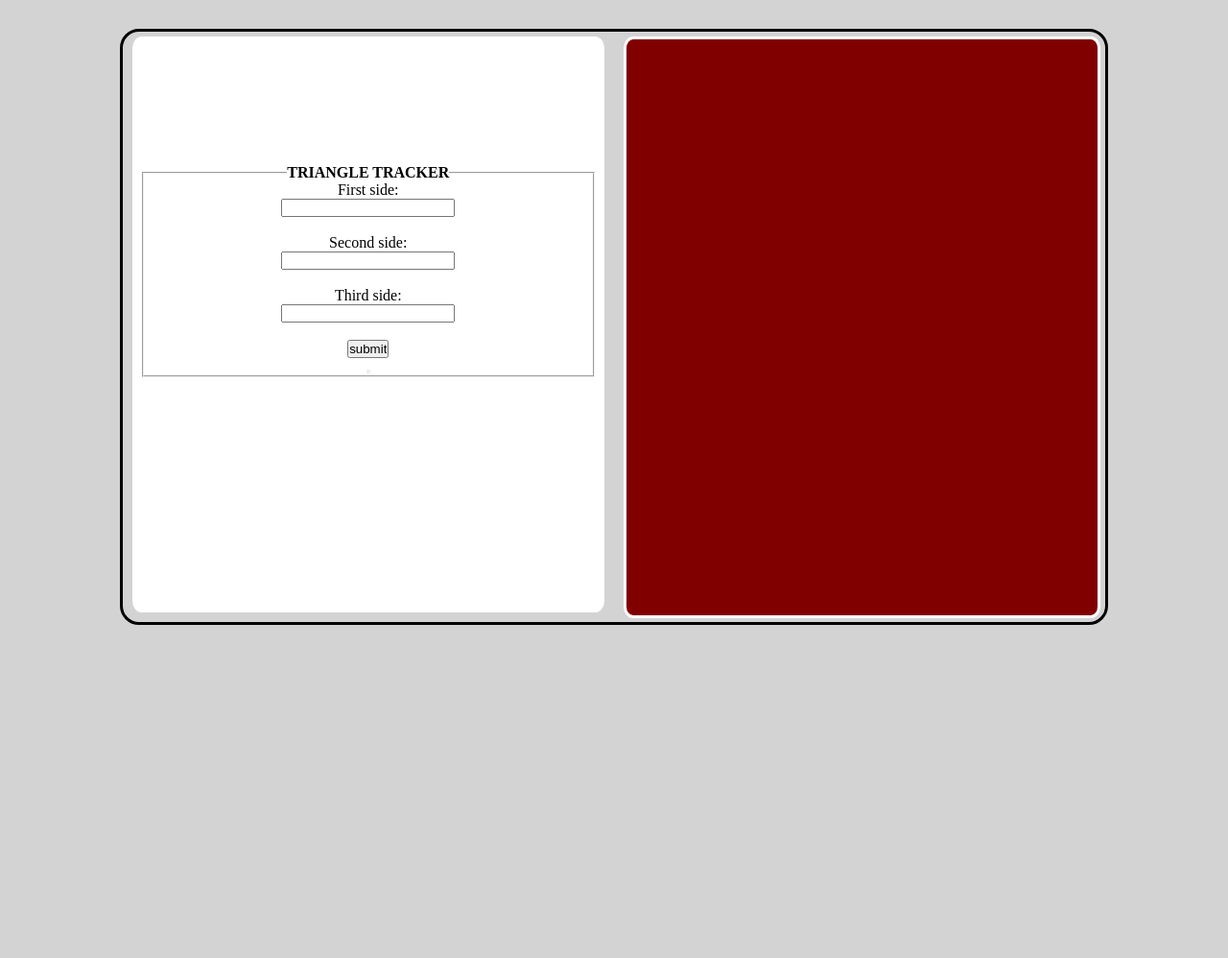
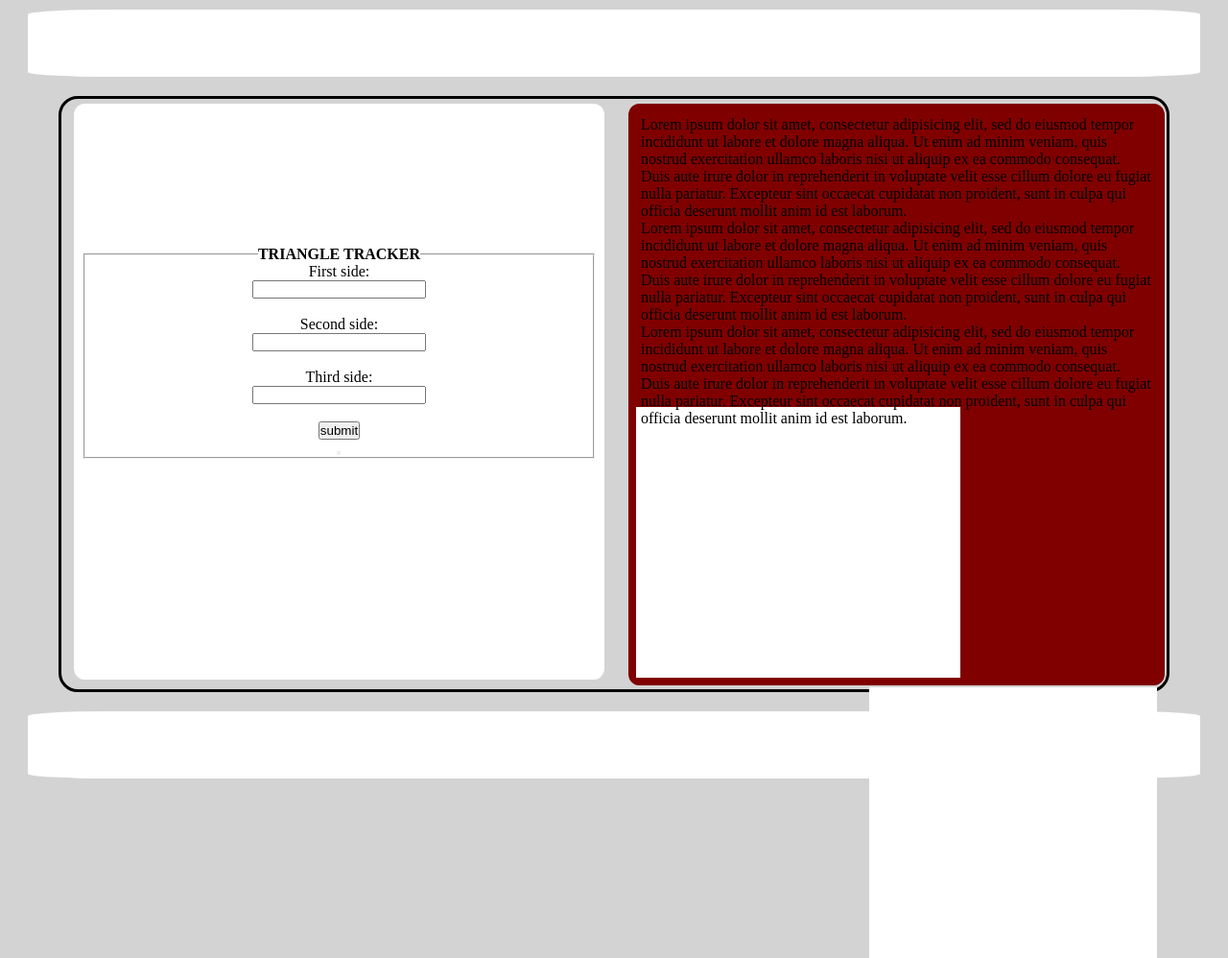
Before and after one commit to Dun-Njuguna/TRIANGLE-TRACKER, a plain HTML site: page index.html in a window 1280 px wide. Shown: the whole page at 96% size. Before the commit the page ends 800 px from the top, so only its background shows below. Drawn offline with Linux system fonts and the light colour scheme.

Commit message:
styled the header and footer

```diff
--- a/css/styles.css
+++ b/css/styles.css
@@ -5,18 +5,28 @@
 body {
   background-color: #D3D3D3;
 }
+.header{
+  width: 95%;
+  height: 4em;
+  background: white;
+  margin: auto;
+  margin-top: 10px;
+  border-style: solid;
+  border-color: white;
+  border-radius: 7%;
+}
 .container{
   display: flex;
-  max-width: 80%;
+  max-width: 90%;
   height: 600px;
   margin: auto;
+  margin-top: 20px;
   padding-bottom: 15px;
   border-style: solid;
   border-width: 0.2em;
   border-color: ;
   border-radius: 20px;
-  margin-top: 30px;
-  margin-bottom: 30px;
+  margin-bottom: 20px;
   text-align: center;
 }
 .left {
@@ -26,7 +36,7 @@ body {
   float: left;
   border-radius: 2%;
   margin: 5px;
-  margin-left: 10px
+  margin-left: 13px
 }
 #triangle{
   margin: auto;
@@ -38,10 +48,41 @@ body {
   background-color: #800000;
   width: 48%;
   height: 100%;
-  margin-left: 15px;
+  margin-left: 20px;
   margin-top: 5px;
-  margin-bottom: 5px;
+  margin-bottom: 7px;
   border-style:solid;
-  border-color: white;
+  border-color: #800000;
   border-radius: 2%;
 }
+#description{
+  height: 48%;
+  margin: 5px;
+  padding: 5px;
+  text-align: left;
+}
+#display{
+  background-color: white;
+  width: 300px;
+  height: 47%;
+  float: right;
+  margin:5px;
+}
+#displayleft{
+  background-color: white;
+  width: 338px;
+  height: 47%;
+  float: left;
+  margin:5px;
+}
+.footer{
+  width: 95%;
+  height: 4em;
+  background: white;
+  margin: auto;
+  margin-top: 10px;
+  margin-bottom: 10px;
+  border-style: solid;
+  border-color: white;
+  border-radius: 7%;
+}
--- a/index.html
+++ b/index.html
@@ -11,9 +11,9 @@
 </head>
 
 <body>
-  <header class="header">
-    <h1></h1>
-  </header>
+  <section class = "header">
+
+  </section>
   <section class="container">
   <section class="left">
     <form id="triangle" method="post">
@@ -38,14 +38,22 @@
     </form>
   </section>
   <section class="right">
+    <section id="description">
+      <p>Lorem ipsum dolor sit amet, consectetur adipisicing elit, sed do eiusmod tempor incididunt ut labore et dolore magna aliqua. Ut enim ad minim veniam, quis nostrud exercitation ullamco laboris nisi ut aliquip ex ea commodo consequat. Duis aute irure dolor in reprehenderit in voluptate velit esse cillum dolore eu fugiat nulla pariatur. Excepteur sint occaecat cupidatat non proident, sunt in culpa qui officia deserunt mollit anim id est laborum.</p>
+      <p>Lorem ipsum dolor sit amet, consectetur adipisicing elit, sed do eiusmod tempor incididunt ut labore et dolore magna aliqua. Ut enim ad minim veniam, quis nostrud exercitation ullamco laboris nisi ut aliquip ex ea commodo consequat. Duis aute irure dolor in reprehenderit in voluptate velit esse cillum dolore eu fugiat nulla pariatur. Excepteur sint occaecat cupidatat non proident, sunt in culpa qui officia deserunt mollit anim id est laborum.</p>
+      <p>Lorem ipsum dolor sit amet, consectetur adipisicing elit, sed do eiusmod tempor incididunt ut labore et dolore magna aliqua. Ut enim ad minim veniam, quis nostrud exercitation ullamco laboris nisi ut aliquip ex ea commodo consequat. Duis aute irure dolor in reprehenderit in voluptate velit esse cillum dolore eu fugiat nulla pariatur. Excepteur sint occaecat cupidatat non proident, sunt in culpa qui officia deserunt mollit anim id est laborum.</p>
+    </section>
+    <section id = "displayleft">
+
+    </section>
     <section id="display">
 
     </section>
   </section>
   </section>
-  <footer>
+  <section class = "footer">
 
-  </footer>
+  </section>
 </body>
 
 </html>
```
